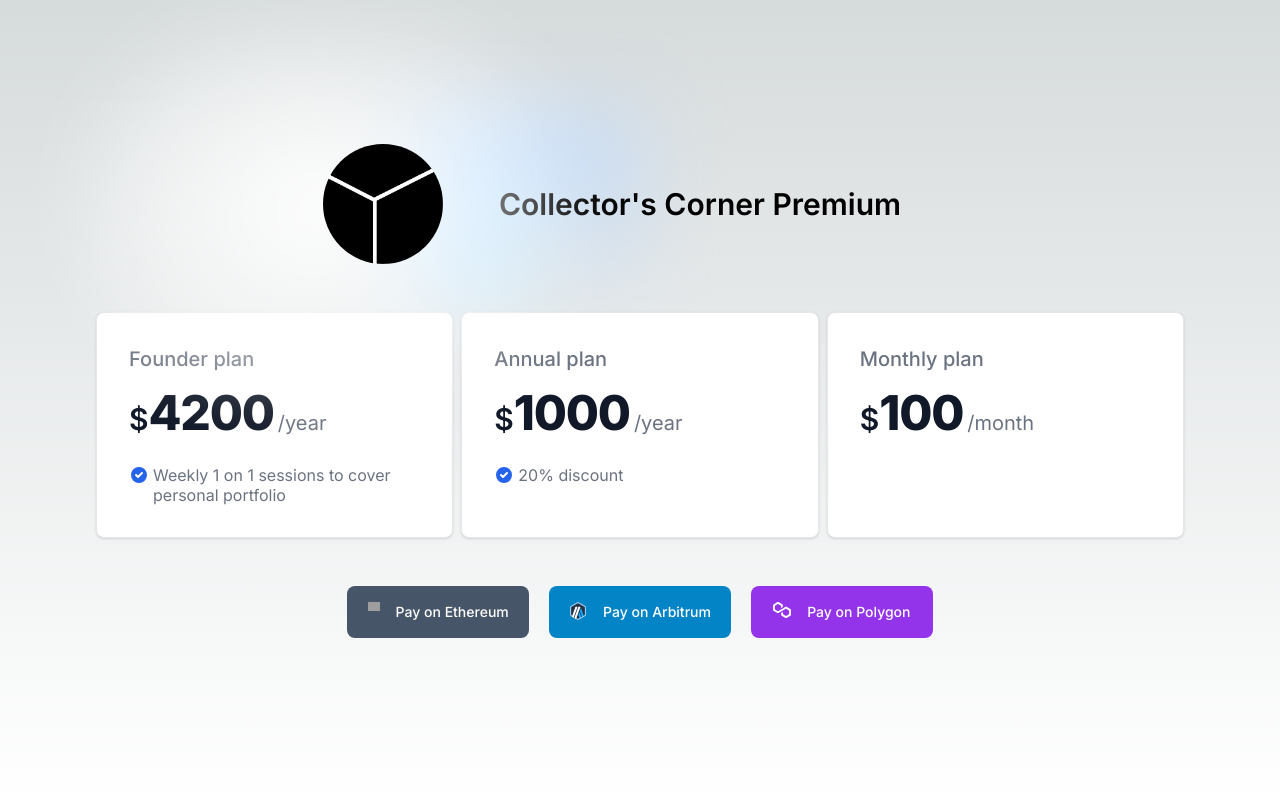
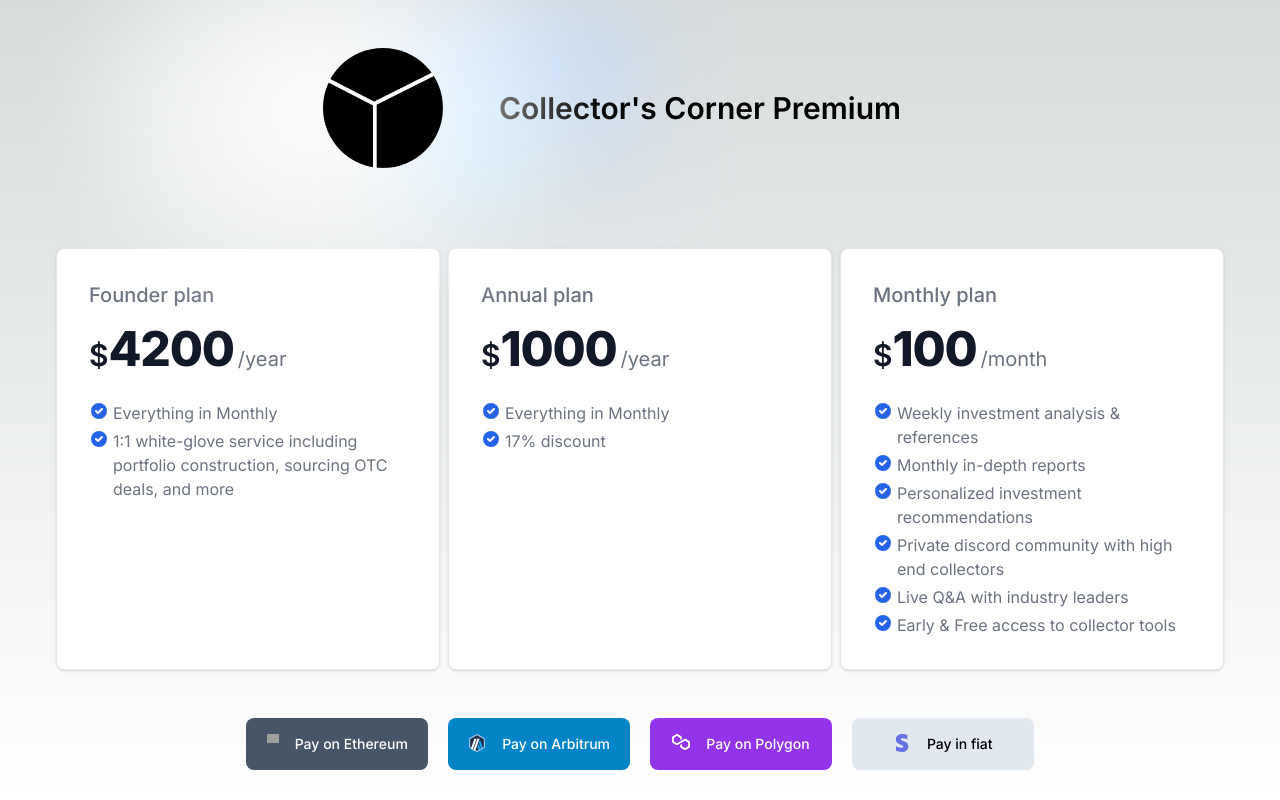
Before and after one commit to 0xmav/payments-page, a Next.js app: page / in a window 1280 px wide. Built offline with nearby package versions, Linux system fonts and the light colour scheme; grey boxes are pictures that could not be loaded.

Commit message:
UI changes

```diff
--- a/src/app/components/Checkmark.js
+++ b/src/app/components/Checkmark.js
@@ -9,7 +9,7 @@
                     clipRule="evenodd"
                 ></path>
             </svg>
-            <span className="text-base font-normal leading-tight text-gray-500 dark:text-gray-400">{item}</span>
+            <span className="text-base font-normal leading-2 text-gray-500 dark:text-gray-400">{item}</span>
         </>
     );
 }
--- a/src/app/layout.js
+++ b/src/app/layout.js
@@ -1,5 +1,6 @@
 import "./globals.css";
 import { Inter } from "next/font/google";
+import Script from "next/script";
 
 const inter = Inter({ subsets: ["latin"] });
 
@@ -11,6 +12,7 @@
     return (
         <html lang="en">
             <body className={inter.className}>{children}</body>
+            <Script async src="https://js.stripe.com/v3/buy-button.js" />
         </html>
     );
 }
--- a/src/app/page.js
+++ b/src/app/page.js
@@ -3,18 +3,36 @@
 
 export default function Home() {
     return (
-        <main className="flex min-h-screen flex-col items-center justify-top p-24">
-            <div className="py-12 relative flex place-items-center before:absolute before:h-[300px] before:w-[480px] before:-translate-x-1/2 before:rounded-full before:bg-gradient-radial before:from-white before:to-transparent before:blur-2xl before:content-[''] after:absolute after:-z-20 after:h-[180px] after:w-[240px] after:translate-x-1/3 after:bg-gradient-conic after:from-sky-200 after:via-blue-200 after:blur-2xl after:content-[''] before:dark:bg-gradient-to-br before:dark:from-transparent before:dark:to-blue-700 before:dark:opacity-10 after:dark:from-sky-900 after:dark:via-[#0141ff] after:dark:opacity-40 before:lg:h-[360px]">
+        <main className="flex min-h-screen flex-col items-center justify-top">
+            <div className="pt-12 pb-20 relative flex place-items-center before:absolute before:h-[300px] before:w-[480px] before:-translate-x-1/2 before:rounded-full before:bg-gradient-radial before:from-white before:to-transparent before:blur-2xl before:content-[''] after:absolute after:-z-20 after:h-[180px] after:w-[240px] after:translate-x-1/3 after:bg-gradient-conic after:from-sky-200 after:via-blue-200 after:blur-2xl after:content-[''] before:dark:bg-gradient-to-br before:dark:from-transparent before:dark:to-blue-700 before:dark:opacity-10 after:dark:from-sky-900 after:dark:via-[#0141ff] after:dark:opacity-40 before:lg:h-[360px]">
                 <Image className="relative rounded-full dark:drop-shadow-[0_0_0.3rem_#ffffff70]" src="/cc-logo.jpg" alt="Collector's Corner Logo" width={120} height={37} priority />
                 <p className="text-3xl font-semibold px-14">Collector's Corner Premium</p>
             </div>
 
             <div className="grid gap-2 text-left lg:grid-cols-3">
-                <PaymentCard planName="Founder" price="4200" renew="year" list={["Weekly 1 on 1 sessions to cover personal portfolio"]}></PaymentCard>
-                <PaymentCard planName="Annual" price="1000" renew="year" list={["20% discount"]}></PaymentCard>
-                <PaymentCard planName="Monthly" price="100" renew="month"></PaymentCard>
+                <PaymentCard
+                    planName="Founder"
+                    price="4200"
+                    renew="year"
+                    list={["Everything in Monthly", "1:1 white-glove service including portfolio construction, sourcing OTC deals, and more"]}
+                ></PaymentCard>
+                <PaymentCard planName="Annual" price="1000" renew="year" list={["Everything in Monthly", "17% discount"]}></PaymentCard>
+                <PaymentCard
+                    planName="Monthly"
+                    price="100"
+                    renew="month"
+                    list={[
+                        "Weekly investment analysis & references",
+                        "Monthly in-depth reports",
+                        "Personalized investment recommendations",
+                        "Private discord community with high end collectors",
+                        "Live Q&A with industry leaders",
+                        "Early & Free access to collector tools",
+                    ]}
+                ></PaymentCard>
             </div>
-            <div className="grid gap-5 text-center lg:grid-cols-3 pt-12">
+
+            <div className="grid gap-5 text-center lg:grid-cols-4 pt-12">
                 <button
                     type="button"
                     className="text-white bg-slate-600 hover:bg-slate-500 focus:ring-4 focus:outline-none focus:ring-blue-200 font-medium rounded-lg text-sm px-5 py-4 inline-flex justify-center w-full text-center ease-in duration-100"
@@ -44,6 +62,16 @@
                     </span>
                     Pay on Polygon
                 </a>
+                <a
+                    href="/stripe-checkout"
+                    type="button"
+                    className="text-black bg-slate-200 hover:bg-slate-300 focus:ring-4 focus:outline-none focus:ring-blue-200 font-medium rounded-lg text-sm px-5 py-4 inline-flex justify-center w-full text-center ease-in duration-100"
+                >
+                    <span className="pr-4">
+                        <Image src="/stripe-logo.svg" alt="Stripe Logo" width={18} height={18} />{" "}
+                    </span>
+                    Pay in fiat
+                </a>
             </div>
         </main>
     );
--- /dev/null
+++ b/src/app/stripe-checkout/page.js
@@ -0,0 +1,27 @@
+import Image from "next/image";
+
+export default function StripeCheckout() {
+    return (
+        <main className="flex min-h-screen flex-col items-center justify-top">
+            <div className="pt-12 pb-20 relative flex place-items-center before:absolute before:h-[300px] before:w-[480px] before:-translate-x-1/2 before:rounded-full before:bg-gradient-radial before:from-white before:to-transparent before:blur-2xl before:content-[''] after:absolute after:-z-20 after:h-[180px] after:w-[240px] after:translate-x-1/3 after:bg-gradient-conic after:from-sky-200 after:via-blue-200 after:blur-2xl after:content-[''] before:dark:bg-gradient-to-br before:dark:from-transparent before:dark:to-blue-700 before:dark:opacity-10 after:dark:from-sky-900 after:dark:via-[#0141ff] after:dark:opacity-40 before:lg:h-[360px]">
+                <Image className="relative rounded-full dark:drop-shadow-[0_0_0.3rem_#ffffff70]" src="/cc-logo.jpg" alt="Collector's Corner Logo" width={120} height={37} priority />
+                <p className="text-3xl font-semibold px-14">Collector's Corner Premium</p>
+            </div>
+            <h3 className="pb-8"> — Pay with Stripe — </h3>
+            <div className="grid gap-2 text-left lg:grid-cols-3">
+                <stripe-buy-button
+                    buy-button-id="buy_btn_1NOMFfKUl3HVnxeOgizvNbO0"
+                    publishable-key="pk_live_51N356kKUl3HVnxeO9ik0ek0MCMqi01lk5Qz299jsCb5PE70R4TRfPVH8hAOzEgsq7wbkZW5Zhj41R3xUdqW0wcCD00Tl44hp0Q"
+                ></stripe-buy-button>
+                <stripe-buy-button
+                    buy-button-id="buy_btn_1NOM0KKUl3HVnxeOe7kk5eKn"
+                    publishable-key="pk_live_51N356kKUl3HVnxeO9ik0ek0MCMqi01lk5Qz299jsCb5PE70R4TRfPVH8hAOzEgsq7wbkZW5Zhj41R3xUdqW0wcCD00Tl44hp0Q"
+                ></stripe-buy-button>
+                <stripe-buy-button
+                    buy-button-id="buy_btn_1NOKP6KUl3HVnxeOq2xHiRhR"
+                    publishable-key="pk_live_51N356kKUl3HVnxeO9ik0ek0MCMqi01lk5Qz299jsCb5PE70R4TRfPVH8hAOzEgsq7wbkZW5Zhj41R3xUdqW0wcCD00Tl44hp0Q"
+                ></stripe-buy-button>
+            </div>
+        </main>
+    );
+}
```
Also changed, not shown: public/stripe-logo.svg (added).
